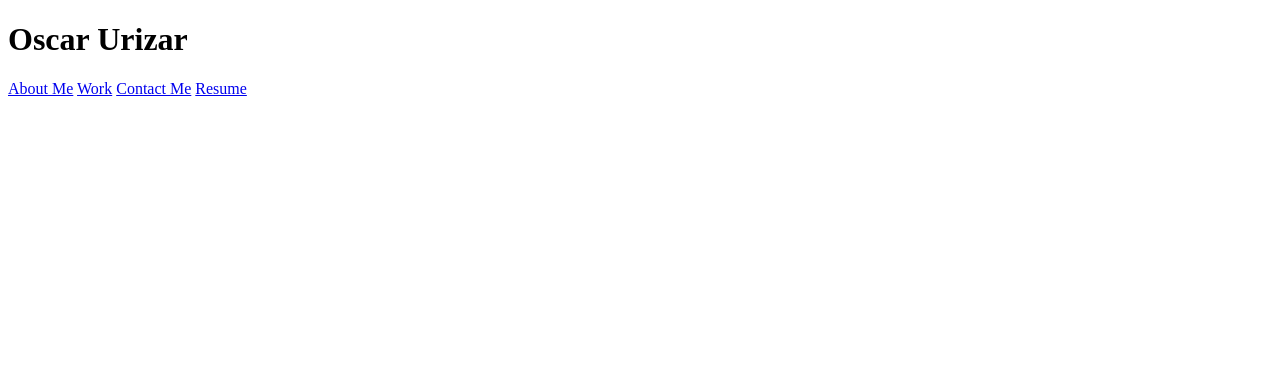
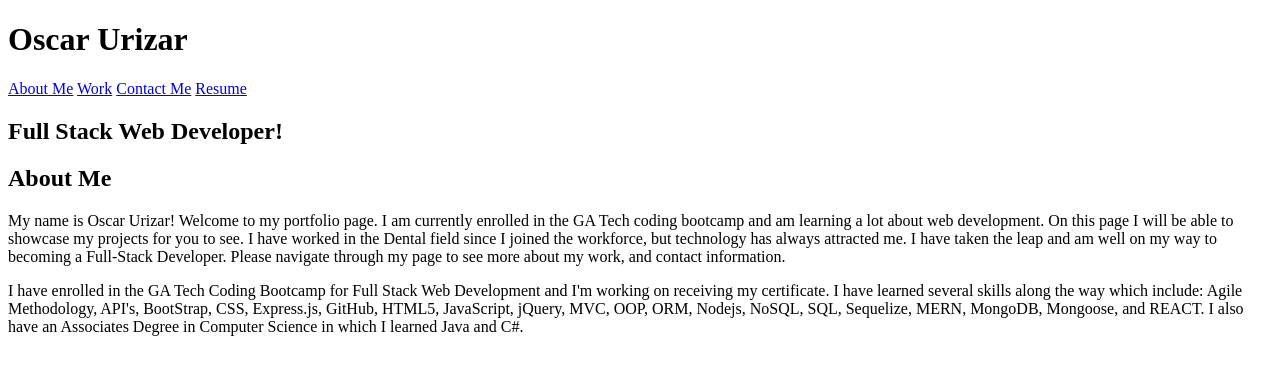
Before and after one commit to Ourizar/Portfolio-2, a plain HTML site: page index.html in a window 1280 px wide. Drawn offline with Linux system fonts and the light colour scheme.

Commit message:
added the about me section

```diff
--- a/index.html
+++ b/index.html
@@ -10,19 +10,53 @@
 </head>
 
 <body>
-        <!-- main logo / nav -->
+    <!-- My name and Navbar hear -->
     <header>
     <h1>Oscar Urizar</h1>
     <nav>
         <a href="#about">About Me</a>
         <a href="#work">Work</a>
         <a href="#contact">Contact Me</a>
-        <!-- Link this to your resume! -->
         <a href="#">Resume</a>
     </nav>
     </header>
 
+    <!-- page banner goes here -->
+    <section class="page-wrapper">
+        <div>
+          <h2>Full Stack Web Developer!</h2>
+        </div>
+      </section>
 
+    <main class = 'page-wrapper'>
+         <!--This is the about me section  -->
+         <section class="page-section" id="about">
+            <h2>About Me</h2>
+            <div>
+              <p>
+                My name is Oscar Urizar! Welcome to my portfolio page. I am currently
+                enrolled in the GA Tech coding bootcamp and am learning a lot about
+                web development. On this page I will be able to showcase my projects
+                for you to see. I have worked in the Dental field since I joined the
+                workforce, but technology has always attracted me. I have taken the
+                leap and am well on my way to becoming a Full-Stack Developer. Please
+                navigate through my page to see more about my work, and contact
+                information.
+              </p>
+              <p>
+                I have enrolled in the GA Tech Coding Bootcamp for Full Stack Web Development
+                and I'm working on receiving my certificate. I have learned several skills along
+                the way which include: Agile Methodology, API's, BootStrap, CSS, Express.js, GitHub,
+                HTML5, JavaScript, jQuery, MVC, OOP, ORM, Nodejs, NoSQL, SQL, Sequelize, MERN,
+                MongoDB, Mongoose, and REACT. I also have an Associates Degree in Computer Science
+                in which I learned Java and C#.
+              </p>
+            </div>
+          </section>
+
+
+
+    </main>
 
 </body>
 
```
